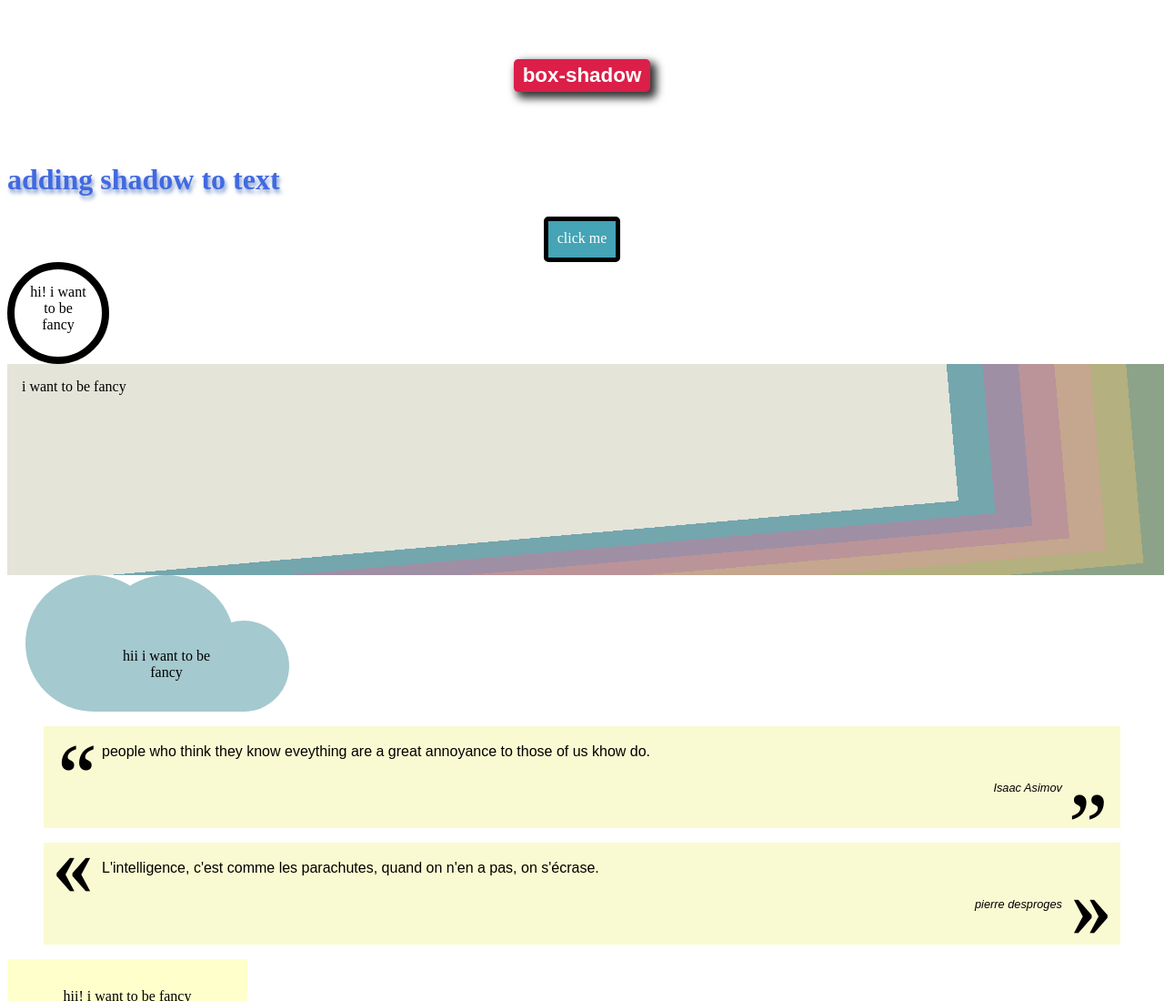
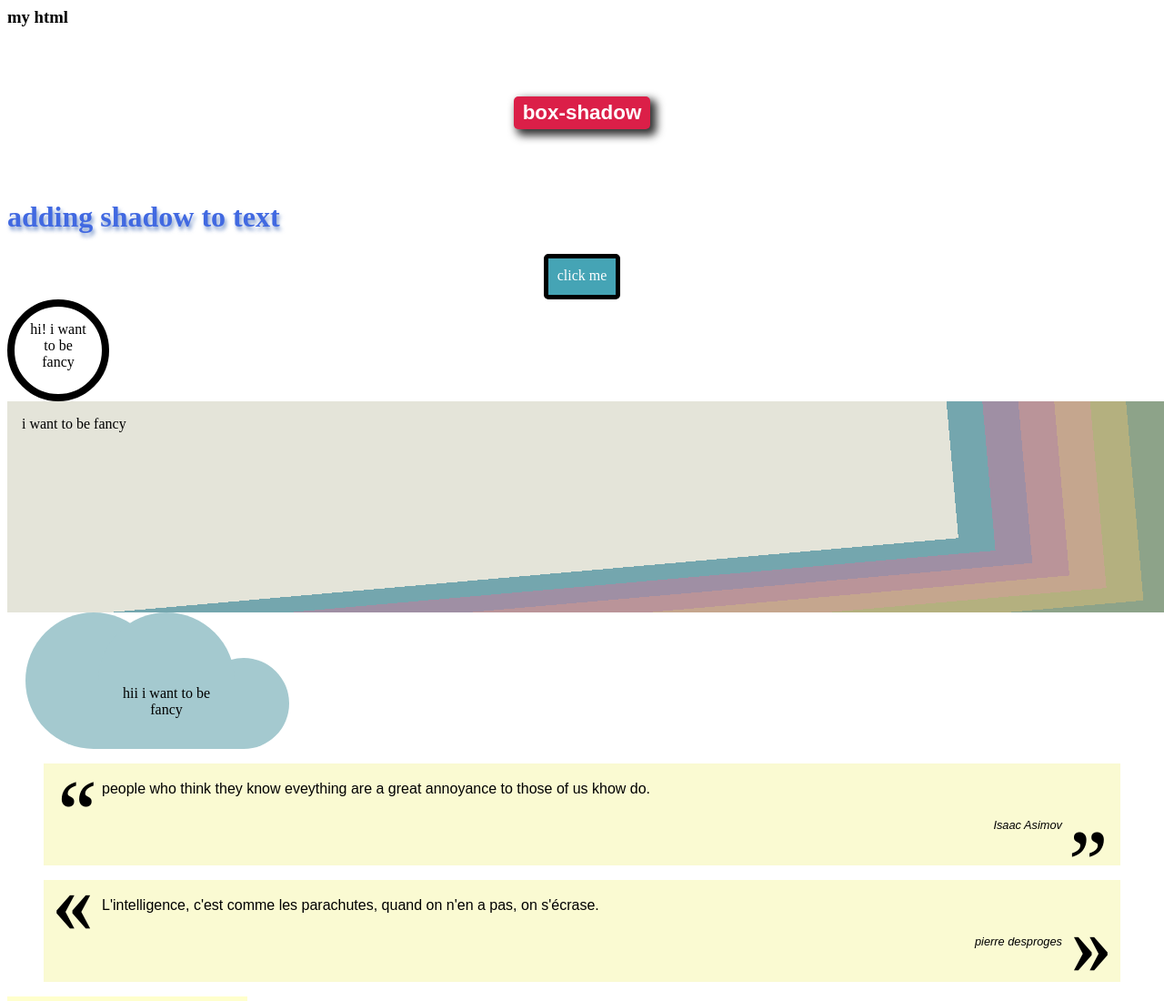
Before and after one commit to donlaiba535-ui/calculater, a plain HTML site: page try.html in a window 1280 px wide. Shown: the top 1100 px of the page at 91% size. Drawn offline with Linux system fonts and the light colour scheme.

Commit message:
Update try.html

```diff
--- a/try.html
+++ b/try.html
@@ -3,6 +3,7 @@
         <link rel="stylesheet"  href="try.css"></link>
     </head>
     <body>
+        <h3> my html</h3>
         <div class="wrapper">
             <button class="shadow">box-shadow</button>
 
```
